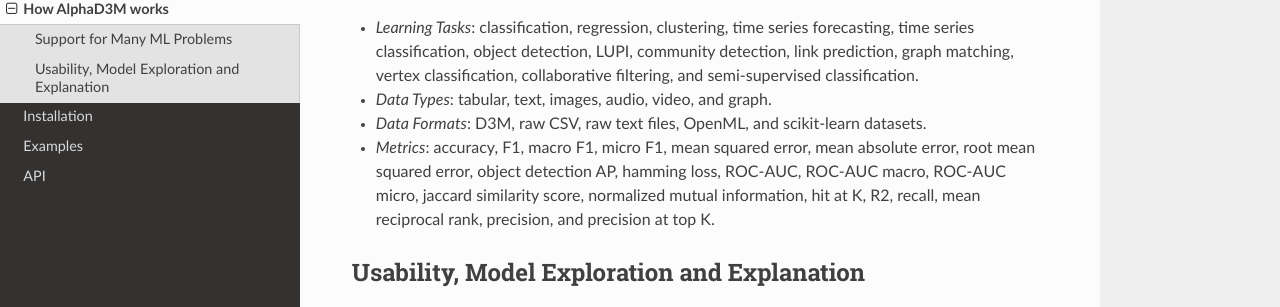
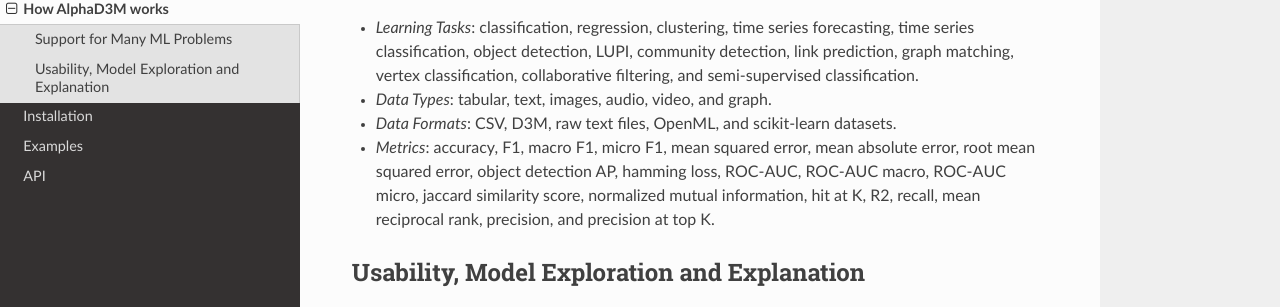
Before and after one commit to VIDA-NYU/alphad3m, a Sphinx documentation site: the page built from docs/source/how-works.rst, in a window 1280 px wide and 900 px high, scrolled down 584 px. Shown: the part 144-451 px from the top of the window. Built offline with Sphinx 7.4.7 and the Read the Docs theme 2.0.0, drawn with Linux system fonts in a browser that asks for light colours; pages that are not in the unit, such as notebooks, are missing from menus.

```diff
--- a/docs/source/how-works.rst
+++ b/docs/source/how-works.rst
@@ -30,7 +30,7 @@
   detection, LUPI, community detection, link prediction, graph matching, vertex classification, collaborative filtering,
   and semi-supervised classification.
 - *Data Types*: tabular, text, images, audio, video, and graph.
-- *Data Formats*: D3M, raw CSV, raw text files, OpenML, and scikit-learn datasets.
+- *Data Formats*: CSV, D3M, raw text files, OpenML, and scikit-learn datasets.
 - *Metrics*: accuracy, F1, macro F1, micro F1, mean squared error, mean absolute error, root mean squared error, object
   detection AP, hamming loss, ROC-AUC, ROC-AUC macro, ROC-AUC micro, jaccard similarity score, normalized mutual
   information, hit at K, R2, recall, mean reciprocal rank, precision, and precision at top K.
```
